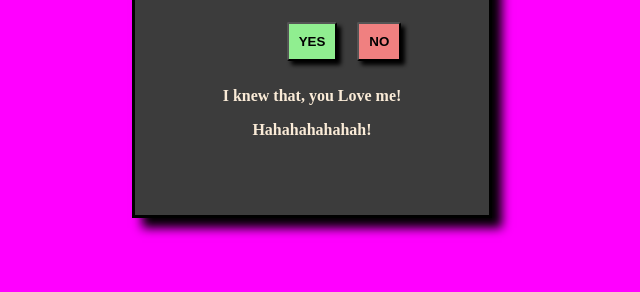
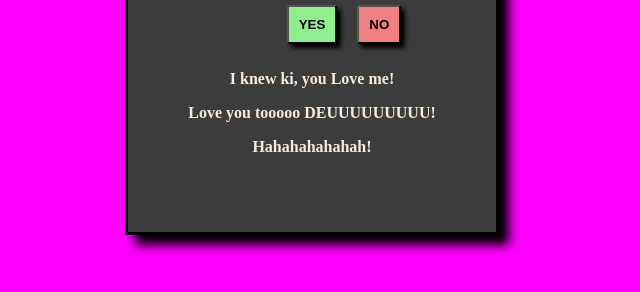
Before and after one commit to Titusindustries/Propose-InStyle, a plain HTML site: page index.html in a window 1280 px wide. Both pictures are taken after a click on the button "YES". Shown: the part 356-648 px from the top of the page, without its empty margins (328-968 px from the left). Drawn offline with Linux system fonts and the light colour scheme.

Commit message:
Updated HTML code

```diff
--- a/index.html
+++ b/index.html
@@ -12,7 +12,8 @@
         <button id="yeah">YES</button>
         <button id="nope">NO</button>
         <div id="dialog">
-            <p>I knew that, you Love me!</p>
+            <p>I knew ki, you Love me!</p>
+            <p>Love you tooooo DEUUUUUUUUU!</p>
             <p><b>Hahahahahahah!</b></p>
         </div>
     </div>
```
